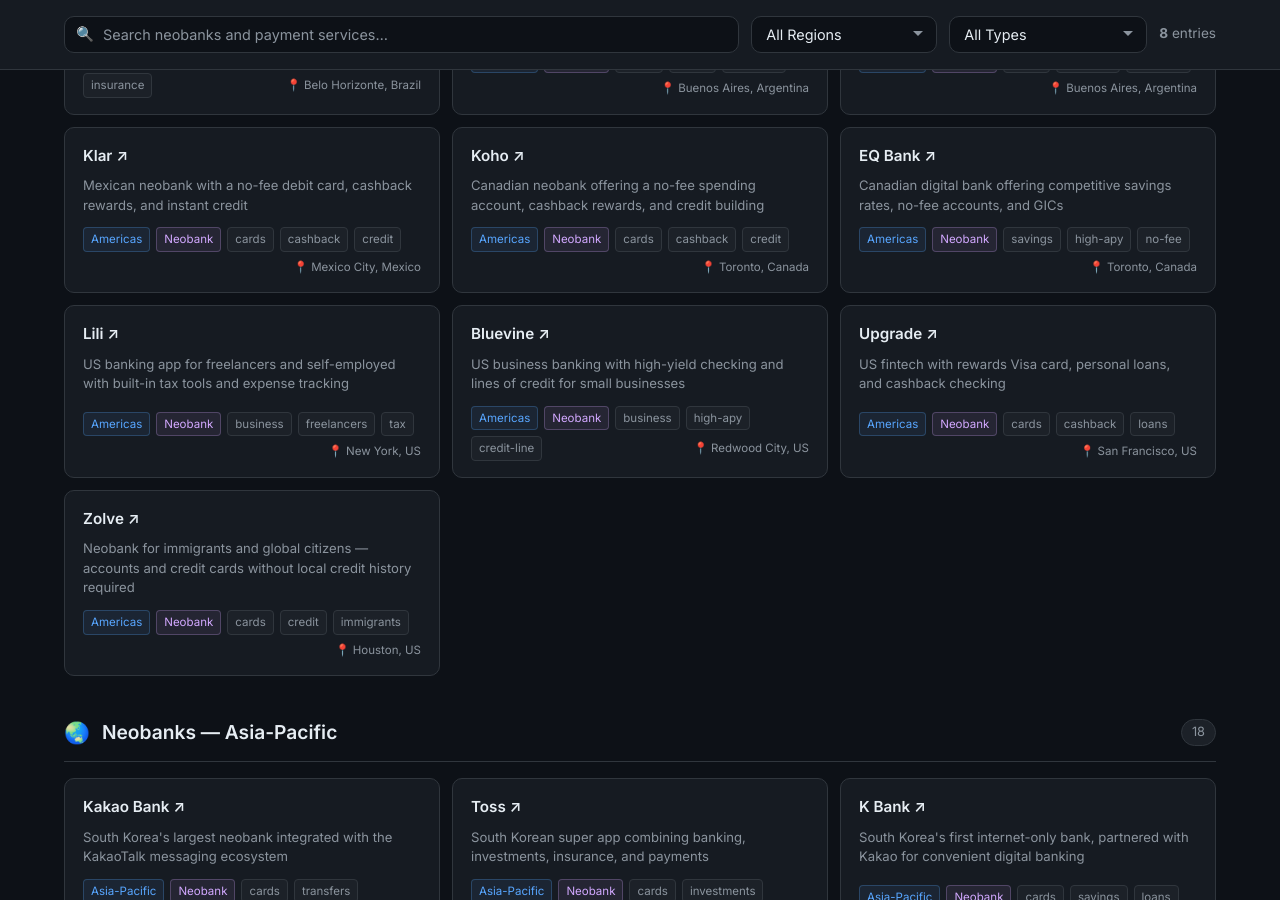
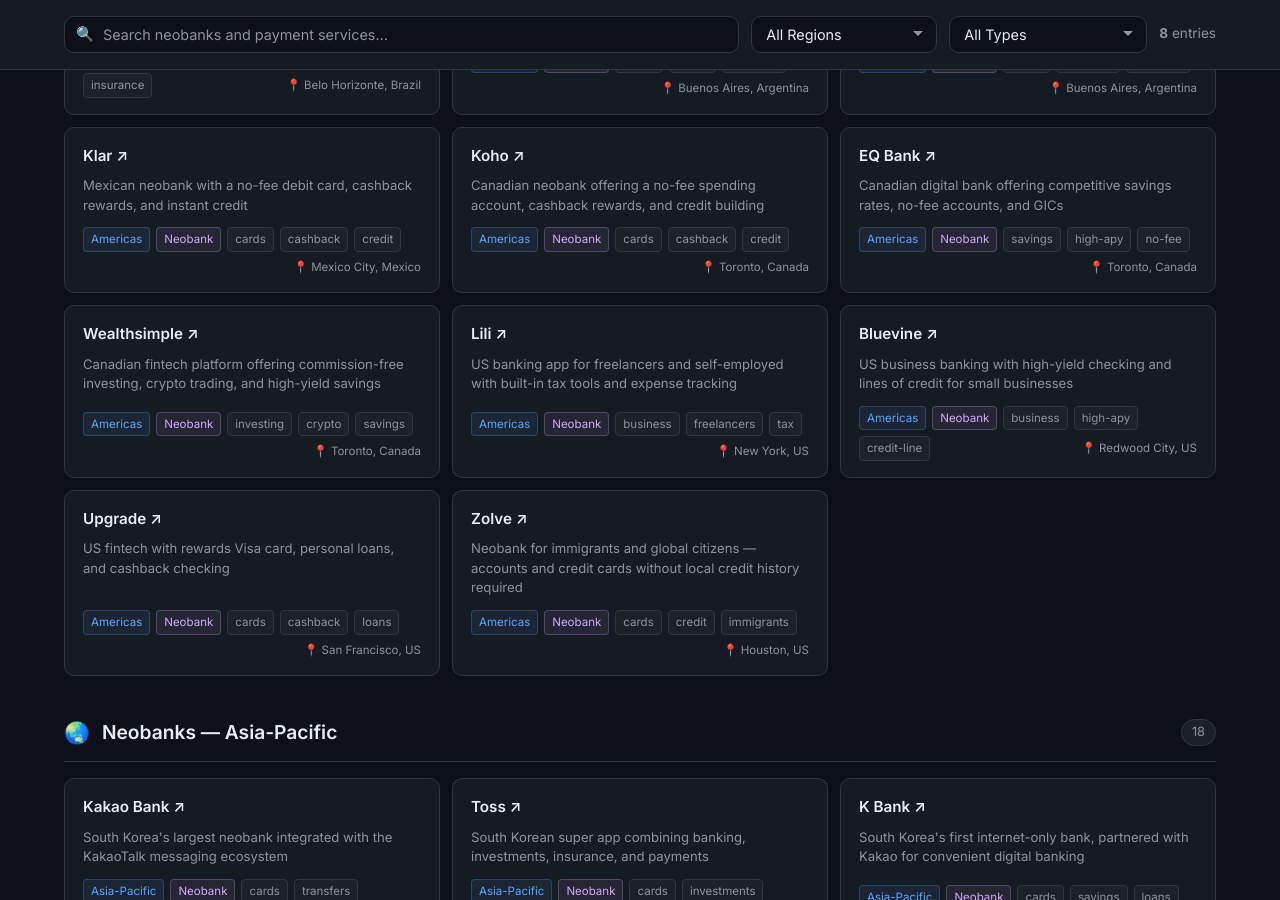
Before and after one commit to ittermit/awesome-neobanks, a Jekyll site: the page built from index.html, in a window 1280 px wide and 900 px high, scrolled down 1163 px. Built offline with Jekyll 4.4.1, drawn with Linux system fonts in a browser that asks for light colours; some of the changed text lies outside the part shown.

Commit message:
add Wealthsimple to Americas

```diff
--- a/_data/neobanks.yml
+++ b/_data/neobanks.yml
@@ -392,6 +392,15 @@
   founded: 2016
   hq: "Toronto, Canada"
 
+- name: Wealthsimple
+  url: https://wealthsimple.com
+  description: "Canadian fintech platform offering commission-free investing, crypto trading, and high-yield savings"
+  region: Americas
+  countries: [CA]
+  tags: [investing, crypto, savings, no-fee, tax]
+  founded: 2014
+  hq: "Toronto, Canada"
+
 - name: Lili
   url: https://lili.co
   description: "US banking app for freelancers and self-employed with built-in tax tools and expense tracking"
```
Also changed, not shown: README.md.
